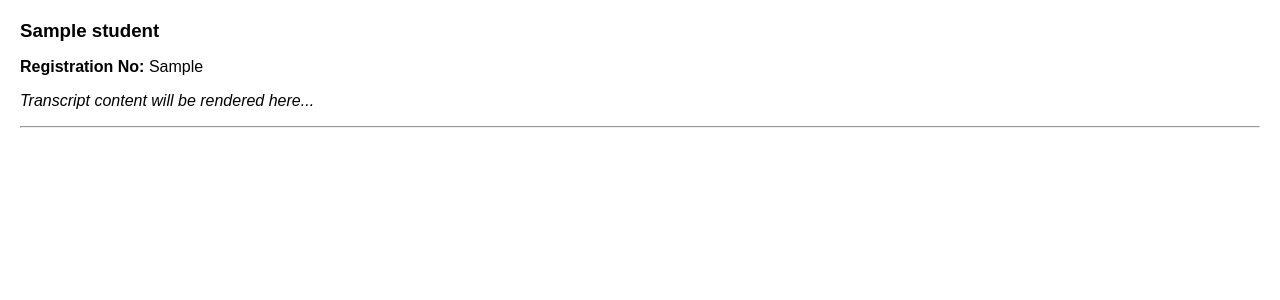
After one commit to noorkhalid/Result_Portal, a Django app: template apps/dashboards/templates/dashboards/documents/transcript_bulk.html in a window 1280 px wide. The commit adds this page. Shown: the top 300 px of the page. Run offline with Django 5.2, Linux system fonts and the light colour scheme; the template is opened without the code that fills it: most values are stand-ins (such as "Sample title", 1, 10 or a date in 2020).

Commit message:
transcript redesigned

```diff
--- /dev/null
+++ b/apps/dashboards/templates/dashboards/documents/transcript_bulk.html
@@ -0,0 +1,55 @@
+<!DOCTYPE html>
+<html>
+<head>
+    <title>Bulk Transcript</title>
+
+    <style>
+        body {
+            font-family: Arial, sans-serif;
+            margin: 20px;
+        }
+
+        .student-block {
+            margin-bottom: 40px;
+        }
+
+        h3 {
+            margin-bottom: 5px;
+        }
+
+        hr {
+            margin-top: 10px;
+            margin-bottom: 20px;
+        }
+
+        @media print {
+            .page-break {
+                page-break-after: always;
+            }
+        }
+    </style>
+</head>
+
+<body>
+
+{% for enrollment in enrollments %}
+
+<div class="student-block">
+
+    <h3>{{ enrollment.student.name }}</h3>
+
+    <p><strong>Registration No:</strong> {{ enrollment.student.registration_no }}</p>
+
+    <!-- Placeholder for future transcript layout -->
+    <p><em>Transcript content will be rendered here...</em></p>
+
+    <hr>
+
+</div>
+
+<div class="page-break"></div>
+
+{% endfor %}
+
+</body>
+</html>
```
Also changed, not shown: apps/results/templates/results/transcript.html (+4 -8 lines).
